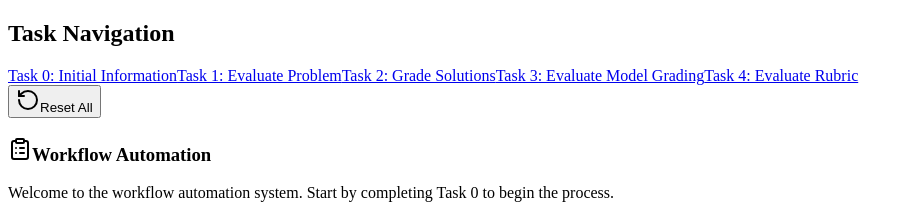
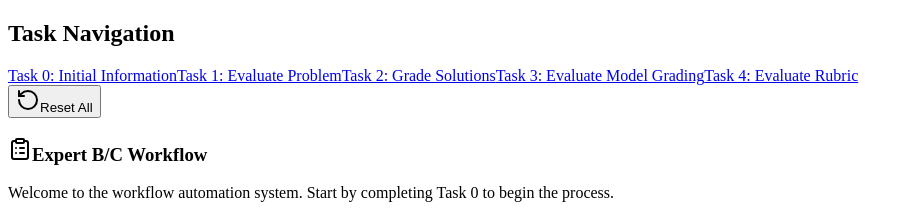
Before and after one commit to anubhavelhence/prompt-expert-b-turing, a React (Vite) app in the folder client/: page / in a window 1280 px wide. Shown: the top 216 px of the page, without its empty margins (0-913 px from the left). Built offline with nearby package versions, Linux system fonts and the light colour scheme.

Commit message:
Assistant checkpoint: Updated workflow title in home page
Assistant generated file changes:
- client/src/pages/home.tsx: Update workflow title

---

User prompt:

Change Workflow Automation to "Expert B/C Workflow"

```diff
--- a/client/src/pages/home.tsx
+++ b/client/src/pages/home.tsx
@@ -12,7 +12,7 @@ export default function Home() {
         <CardHeader>
           <CardTitle className="flex items-center gap-2">
             <ClipboardList className="h-6 w-6" />
-            Workflow Automation
+            Expert B/C Workflow
           </CardTitle>
         </CardHeader>
         <CardContent>
```
